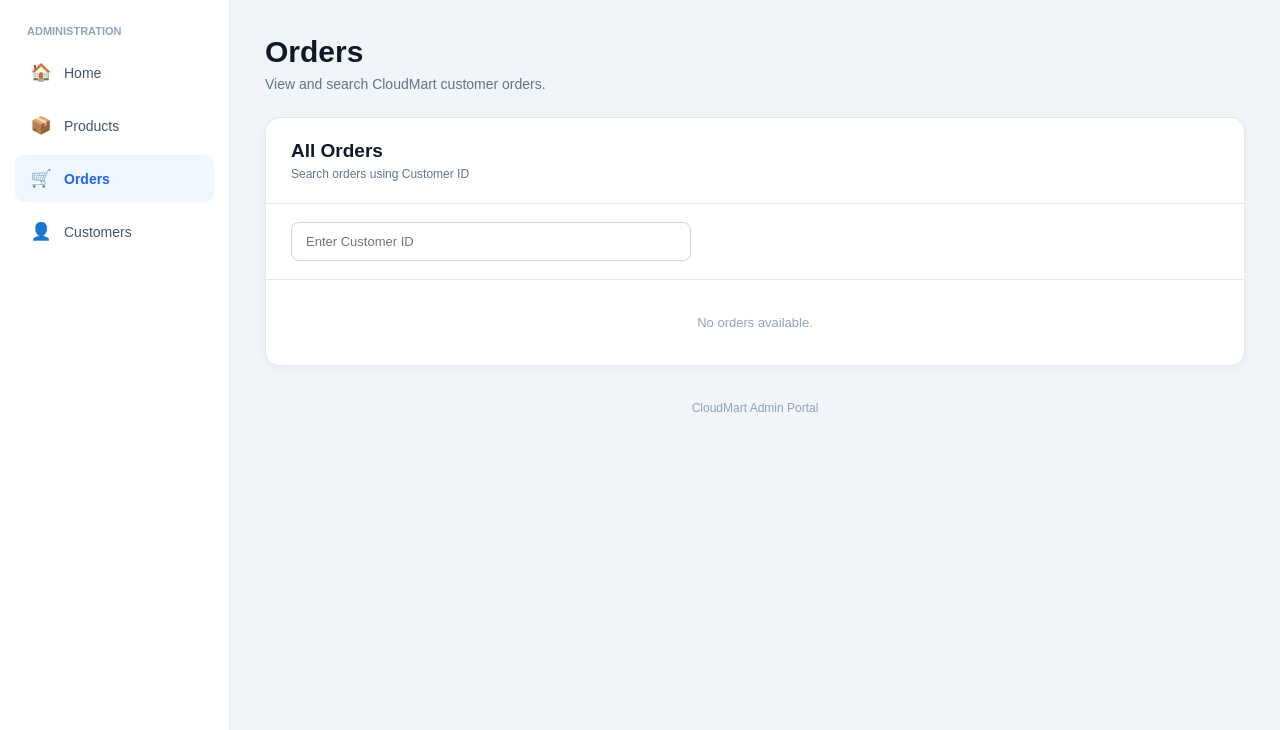
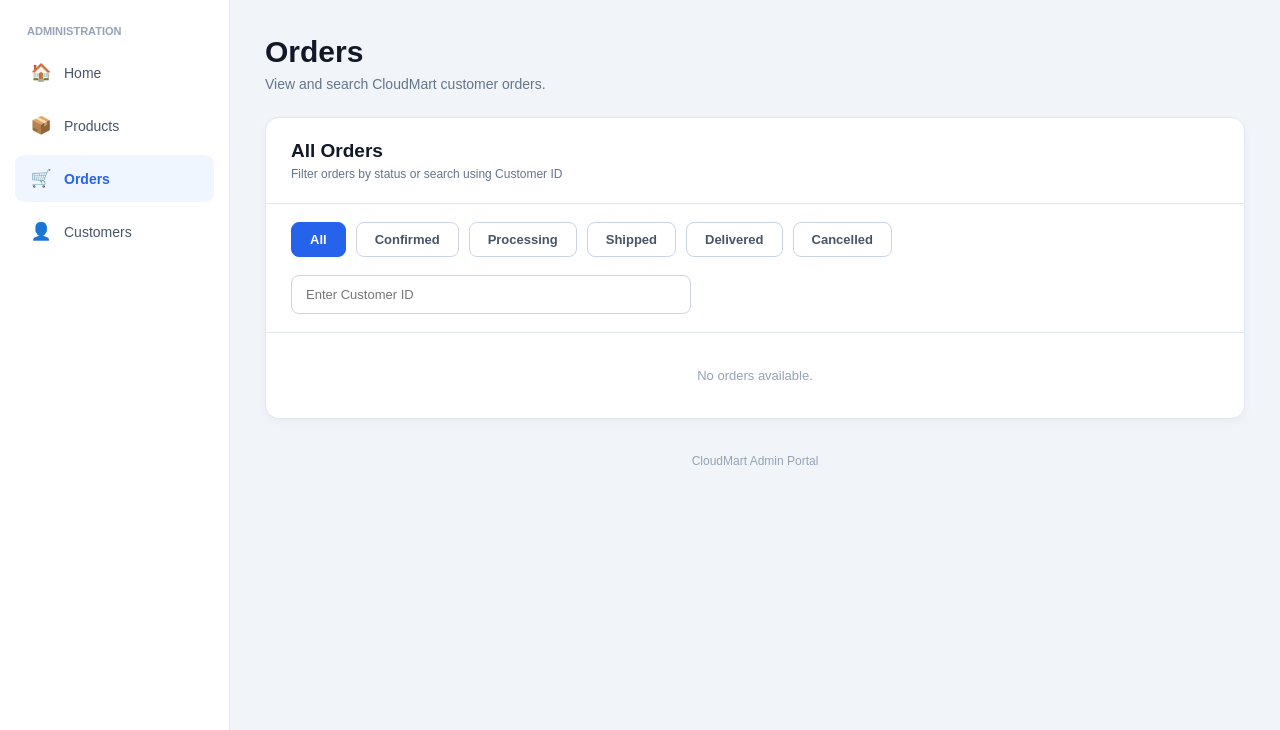
Before and after one commit to harshithrao1103/CloudMart, a Flask app: template dashboard/templates/dashboard.html in a window 1280 px wide, after a click that opens the changed part. Shown: the part 70-800 px from the top of the page. Run offline with Flask 3, Linux system fonts and the light colour scheme; the template is opened without the code that fills it, so the values that code supplies are empty.

Commit message:
Add order status filters to dashboard

```diff
--- a/dashboard/templates/dashboard.html
+++ b/dashboard/templates/dashboard.html
@@ -347,6 +347,37 @@
             border-bottom: 1px solid #e2e8f0;
         }
 
+        /* ================= ORDER STATUS FILTERS ================= */
+
+        .order-filters {
+            display: flex;
+            gap: 10px;
+            flex-wrap: wrap;
+            padding: 18px 25px 0;
+        }
+
+        .order-filter {
+            border: 1px solid #cbd5e1;
+            background: white;
+            color: #475569;
+            padding: 9px 18px;
+            border-radius: 8px;
+            font-size: 13px;
+            font-weight: 600;
+            cursor: pointer;
+        }
+
+        .order-filter:hover {
+            background: #f1f5f9;
+        }
+
+        .order-filter.active {
+            background: #2563eb;
+            color: white;
+            border-color: #2563eb;
+        }
+
+
         .search-input {
             width: 100%;
             max-width: 400px;
@@ -1145,8 +1176,67 @@
 
                         <div>
                             <h2>All Orders</h2>
-                            <p>Search orders using Customer ID</p>
+                            <p>Filter orders by status or search using Customer ID</p>
                         </div>
+
+                    </div>
+
+
+                    <div class="order-filters">
+
+                        <button
+                            type="button"
+                            class="order-filter active"
+                            data-status="all"
+                            onclick="filterOrdersByStatus('all', this)"
+                        >
+                            All
+                        </button>
+
+                        <button
+                            type="button"
+                            class="order-filter"
+                            data-status="confirmed"
+                            onclick="filterOrdersByStatus('confirmed', this)"
+                        >
+                            Confirmed
+                        </button>
+
+                        <button
+                            type="button"
+                            class="order-filter"
+                            data-status="processing"
+                            onclick="filterOrdersByStatus('processing', this)"
+                        >
+                            Processing
+                        </button>
+
+                        <button
+                            type="button"
+                            class="order-filter"
+                            data-status="shipped"
+                            onclick="filterOrdersByStatus('shipped', this)"
+                        >
+                            Shipped
+                        </button>
+
+                        <button
+                            type="button"
+                            class="order-filter"
+                            data-status="delivered"
+                            onclick="filterOrdersByStatus('delivered', this)"
+                        >
+                            Delivered
+                        </button>
+
+                        <button
+                            type="button"
+                            class="order-filter"
+                            data-status="cancelled"
+                            onclick="filterOrdersByStatus('cancelled', this)"
+                        >
+                            Cancelled
+                        </button>
 
                     </div>
 
@@ -1189,7 +1279,10 @@
 
                                 {% for order in orders %}
 
-                                <tr class="order-row">
+                                <tr
+                                    class="order-row"
+                                    data-status="{{ order.status|lower }}"
+                                >
 
                                     <td>
                                         {{ order.created_at }}
@@ -1810,9 +1903,10 @@
         }
 
 
-        /* ================= ORDERS PAGINATION + SEARCH ================= */
+        /* ================= ORDERS PAGINATION + STATUS FILTER + SEARCH ================= */
 
         let ordersPage = 0;
+        let selectedOrderStatus = "all";
 
         function getFilteredOrderRows() {
 
@@ -1833,7 +1927,19 @@
                     .trim()
                     .toLowerCase();
 
-                return search === "" || customerId.includes(search);
+                const status =
+                    (row.dataset.status || "")
+                    .trim()
+                    .toLowerCase();
+
+                const customerMatches =
+                    search === "" || customerId.includes(search);
+
+                const statusMatches =
+                    selectedOrderStatus === "all" ||
+                    status === selectedOrderStatus;
+
+                return customerMatches && statusMatches;
             });
         }
 
@@ -1866,6 +1972,22 @@
             );
         }
 
+        function filterOrdersByStatus(status, button) {
+
+            selectedOrderStatus = status;
+            ordersPage = 0;
+
+            document
+                .querySelectorAll(".order-filter")
+                .forEach(function(filterButton) {
+                    filterButton.classList.remove("active");
+                });
+
+            button.classList.add("active");
+
+            renderOrders();
+        }
+
         function filterOrders() {
             ordersPage = 0;
             renderOrders();
```
